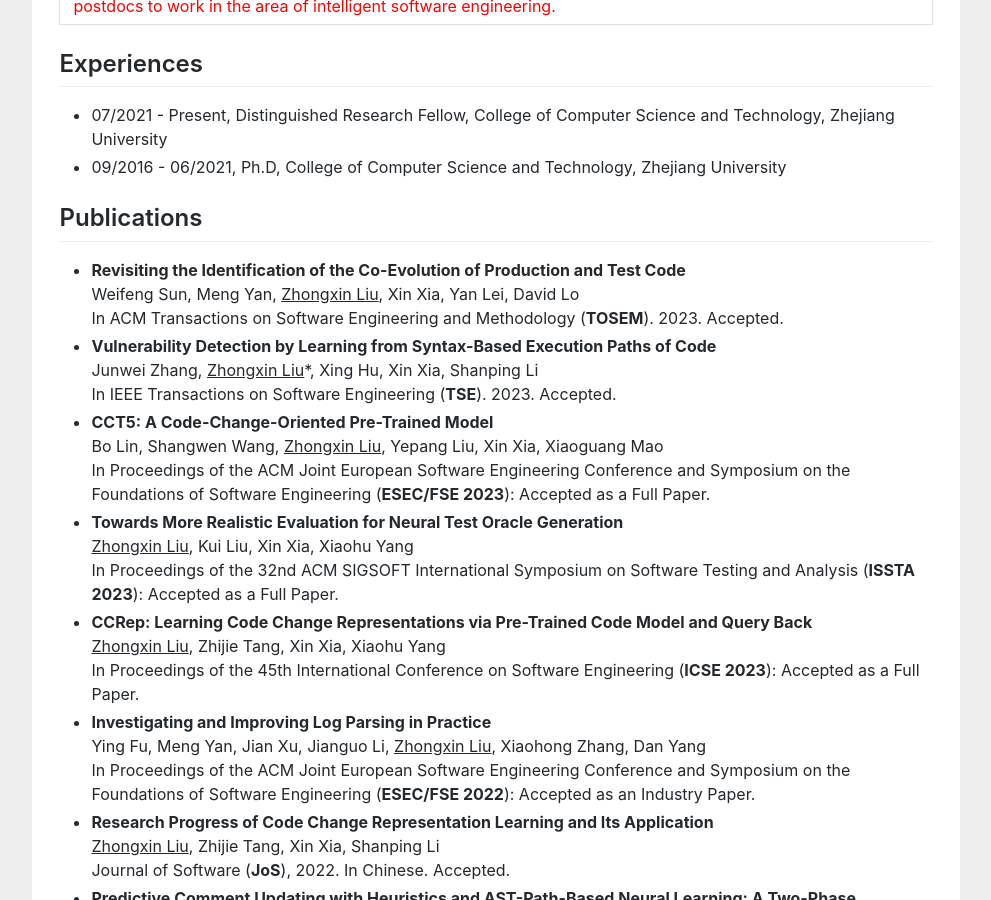
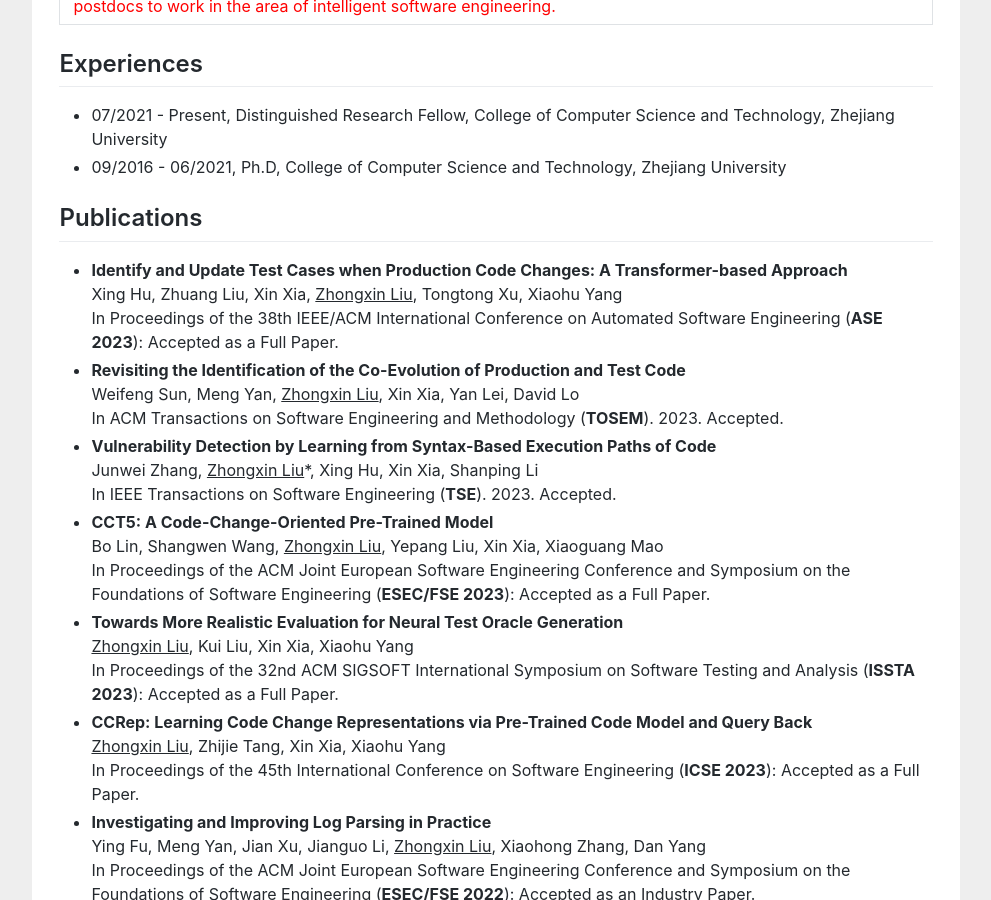
Before and after one commit to zhongxin-liu/zhongxin-liu.github.io, a Jekyll site: the page index.html, which Jekyll copies as it is, in a window 1280 px wide and 900 px high, scrolled down 653 px. Shown: the whole window, without its empty margins (144-1135 px from the left). Built offline with Jekyll 4.4.1, drawn with Linux system fonts in a browser that asks for light colours.

Commit message:
add ASE 2023

```diff
--- a/index.html
+++ b/index.html
@@ -78,6 +78,12 @@
 
 				<h2>Publications</h2>
 				<ul>
+					<li>
+						<b>Identify and Update Test Cases when Production Code Changes: A Transformer-based Approach</b>
+						<br>
+						Xing Hu, Zhuang Liu, Xin Xia, <u>Zhongxin Liu</u>, Tongtong Xu, Xiaohu Yang<br>
+						In Proceedings of the 38th IEEE/ACM International Conference on Automated Software Engineering (<b>ASE 2023</b>): Accepted as a Full Paper.
+					</li>
 					<li>
 						<b>Revisiting the Identification of the Co-Evolution of Production and Test Code</b>
 						<br>
```
